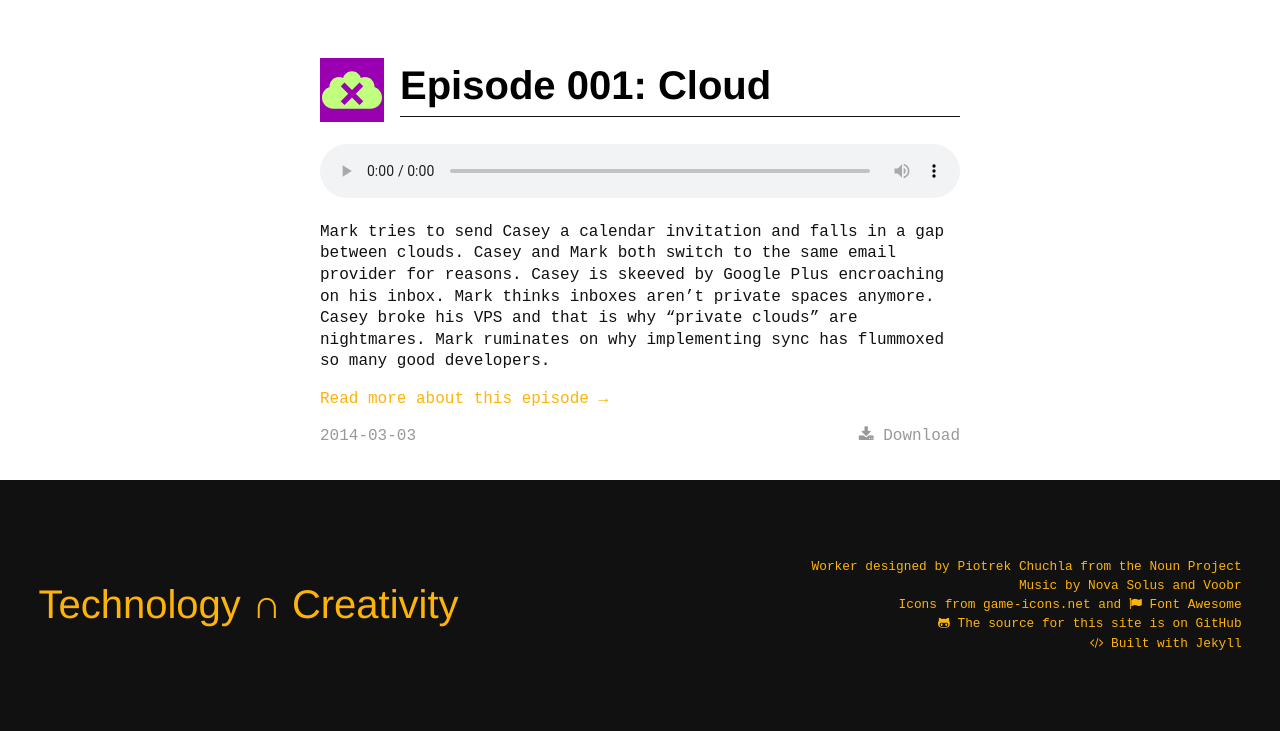
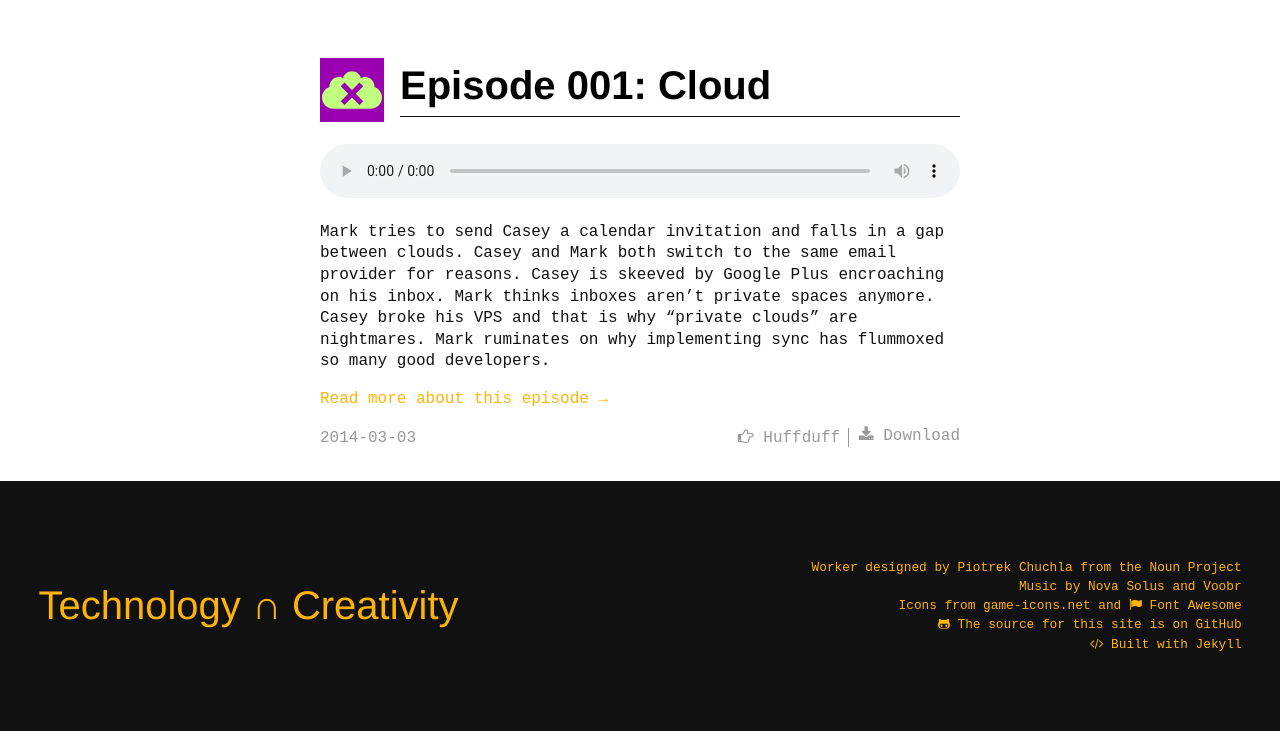
Before and after one commit to mwunsch/abstractfactory.tv, a Jekyll site: the page built from index.html, in a window 1280 px wide. Shown: the part 558-1289 px from the top of the page. Built offline with Jekyll 4.4.1, drawn with Linux system fonts in a browser that asks for light colours; nearby versions of some CDN libraries; Markdown is read by kramdown in place of the engine named in the settings.

Commit message:
Add huffduffer action

```diff
--- a/_includes/episode.html
+++ b/_includes/episode.html
@@ -21,6 +21,9 @@
       </a>
       <ul class="episode-actions">
         <li class="episode-action">
+          {% include huffduffer.html %}
+        </li>
+        <li class="episode-action">
           <a class="action-link download-action" href="{{ audio_path }}">
             <i class="fa fa-download"></i> Download
           </a>
--- /dev/null
+++ b/_includes/huffduffer.html
@@ -0,0 +1,12 @@
+<form class="huffduffer-form" method="get" action="http://huffduffer.com/add">
+  <input type="hidden" name="popup" value="true" />
+  <input type="hidden" name="bookmark[url]" value="{{site.url | append: audio_path}}" />
+  <input type="hidden" name="bookmark[title]" value="{{site.name}} | Episode {{identifier}}: {{post.title}}" />
+  <input type="hidden" name="bookmark[description]" value="{{post.excerpt | strip_html}}&#10;{{ site.url | append: post.url}}" />
+  <input type="hidden" name="bookmark[tags]" value="'abstract factory'" />
+
+  <button class="action-link link">
+    {% comment %}&#9758; Huffduff it{% endcomment %}
+    <i class="fa fa-hand-o-right"></i> Huffduff
+  </button>
+</form>
--- a/_layouts/default.html
+++ b/_layouts/default.html
@@ -90,6 +91,24 @@
             $downloadLinks.on("click", function (e) {
               ga('send', 'pageview', this.getAttribute("href"));
             });
+            $huffdufferForm.on("submit", function (e) {
+              e.preventDefault();
+              var form = e.target,
+                  link = document.createElement("a"),
+                  windowWidth = 360,
+                  windowHeight = 480,
+                  windowTop,
+                  windowLeft;
+
+              link.href = form.action
+              link.search = $(form).serialize();
+
+              windowLeft = (screen.availWidth/2) - (windowWidth/2);
+              windowTop = (screen.availHeight/2) - (windowHeight/2);
+
+              ga('send', 'pageview', "/huffduffer");
+              window.open(link.href, 'huffduff', 'scrollbars=1,status=0,resizable=1,location=0,toolbar=0,top='+windowTop+',left='+windowLeft+',width='+windowWidth+',height='+windowHeight+'');
+            });
             $headerLinks.filter(".rss-action").on("click", function (e) {
               ga('send', 'pageview', this.getAttribute("href"));
             });
--- a/css/main.css
+++ b/css/main.css
@@ -118,10 +118,15 @@ a:hover {
   -webkit-align-items: baseline;
   align-items: baseline;
 }
-.episode-footer a {
+.episode-footer a, .episode-footer button.link {
   color: #999;
+  background: none;
+  border: none;
+  outline: none;
+  padding: 0;
+  display: block;
 }
-.episode-footer a:hover {
+.episode-footer a:hover, .episode-footer button.link:hover {
   color: #000;
   text-decoration: none;
 }
@@ -131,6 +136,13 @@ a:hover {
 }
 .episode-action {
   display: inline-block;
+  vertical-align: middle;
+  padding-right: 0.5em;
+  border-right: 1px solid #999;
+}
+.episode-action:last-of-type {
+  border-right: none;
+  padding-right: 0;
 }
 .audio-player {
   clear: both;
```
Also changed, not shown: other parts of _layouts/default.html (+2 -1 lines).
